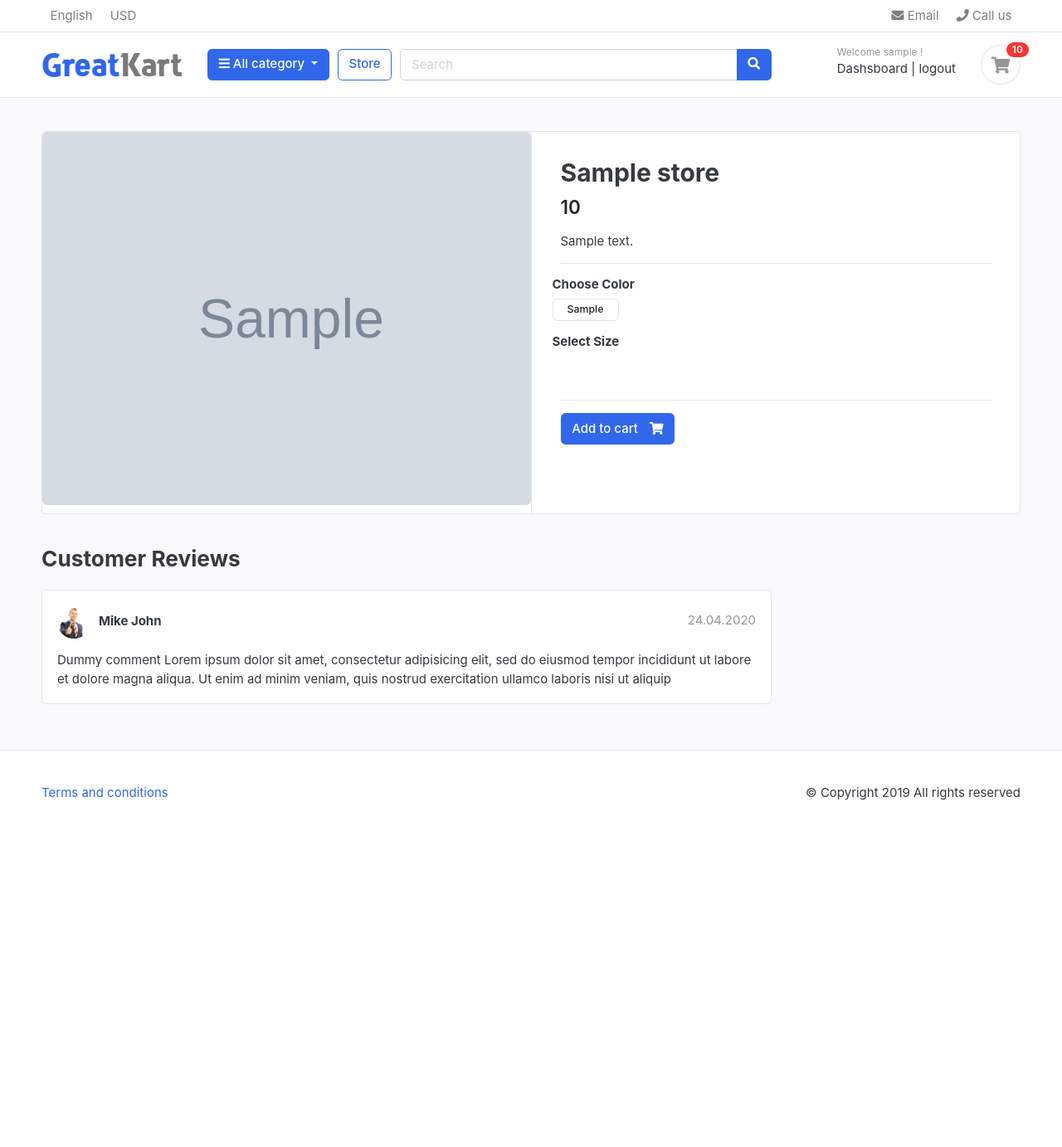
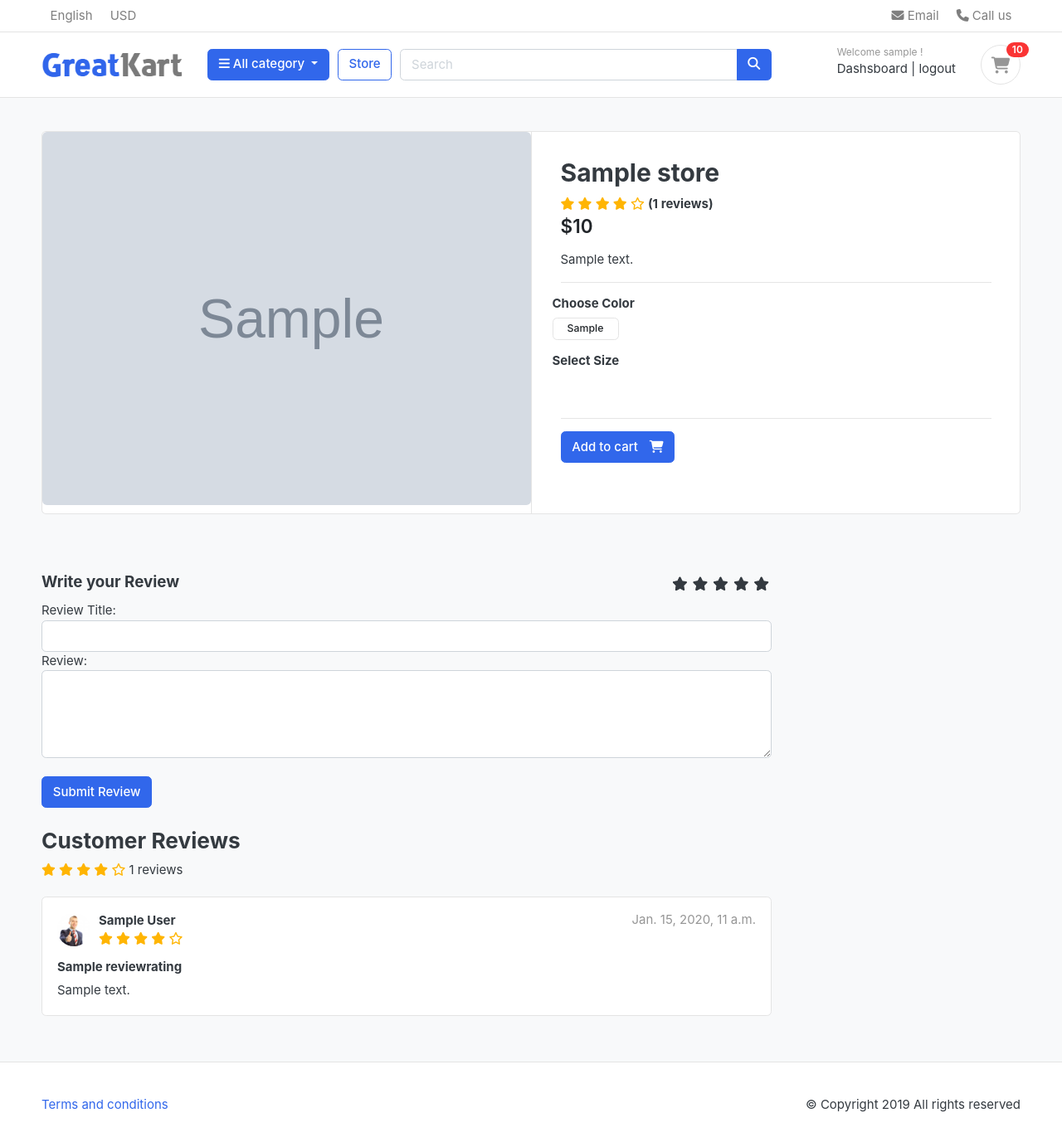
Before and after one commit to mohfadel2022/django-greatkart, a Django app: a page that uses templates/base.html in a window 1280 px wide. Shown: the whole page at 83% size. Before the commit the page ends 965 px from the top, so only its background shows below. Run offline with Django 4.2, Linux system fonts and the light colour scheme; a user stored in the database is signed in; tables that the repository leaves empty hold one stand-in row (values such as "Sample post"); grey boxes marked "Sample" are stand-in pictures; some libraries are stand-ins or nearby versions; some web fonts are replaced.

Commit message:
Review and rating style

```diff
--- a/account/models.py
+++ b/account/models.py
@@ -58,6 +58,9 @@ class Account(AbstractBaseUser):
 
     objects = MyAccountManager()
 
+    def full_name(self):
+        return f'{self.first_name} {self.last_name} '
+
     def __str__(self) -> str:
         return self.email
 
--- /dev/null
+++ b/greatcart/static/css/custom.css
@@ -0,0 +1,43 @@
+.rate{
+    display: inline-block;
+    bottom: 0;
+}
+
+.rate > input{
+    display: none;
+}
+
+.rate > label{
+    float: right;
+}
+
+/* showing the stars */
+.rate > label::before{
+    display: inline-block;
+    font-family: FontAwesome;
+    content: "\f005";
+    font-size: 1.1rem;
+    margin: 0;
+    padding: 0.3rem 0.2rem;
+    cursor: pointer;
+}
+
+/* Half Stars */
+.rate .half::before{
+    position: absolute;
+    content: "\f089";
+    padding-right: 0;
+}
+
+input:checked ~ label, label:hover ~ label, label:hover {
+    color: #ffb503;
+}
+
+input:checked + label:hover , input:checked ~ label:hover, input:checked ~ label:hover ~ label,
+label:hover ~ input:checked ~ label{
+    color: #cc9000;
+}
+
+.rating-star i{
+    color: #ffb503!important;
+}
--- a/store/admin.py
+++ b/store/admin.py
@@ -1,5 +1,5 @@
 from django.contrib import admin
-from .models import Store, Variation
+from .models import Store, Variation, ReviewRating
 
 # Register your models here.
 
@@ -13,5 +13,7 @@ class VariationAdmin(admin.ModelAdmin):
     list_editable = ('is_active',)
     list_filter = ('product', 'variation_category', 'variation_value')
 
+
 admin.site.register(Store, ProductAdmin)
 admin.site.register(Variation, VariationAdmin)
+admin.site.register(ReviewRating)
--- a/store/urls.py
+++ b/store/urls.py
@@ -7,4 +7,5 @@ urlpatterns = [
     path('category/<slug:category_slug>/', views.store, name='products_by_category'),
     path('category/<slug:category_slug>/<slug:product_slug>/', views.product_detail, name='product_detail'),
     path('search/', views.search, name='search'),
+    path('submit_review/<product_id>/', views.submit_review, name='submit_review'),
 ]
--- a/store/views.py
+++ b/store/views.py
@@ -1,12 +1,16 @@
-from django.shortcuts import render, get_object_or_404
+from django.shortcuts import render, get_object_or_404, redirect
 from django.core.paginator import EmptyPage, PageNotAnInteger, Paginator
 from django.db.models import Q
+from django.contrib import messages
 
-from store.models import Store
+from store.models import Store, ReviewRating
 from category.models import Category
 from cart.models import CartItem
 
 from cart.views import _get_cart_id
+from order.models import OrderProduct
+
+from .forms import ReviewForm
 
 # Create your views here.
 
@@ -44,9 +48,23 @@ def product_detail(request, category_slug, product_slug):
     except Exception as e:
         raise e
 
+    if request.user.is_authenticated:
+        try:
+            orderproduct = OrderProduct.objects.filter(product_id = product.id, user=request.user)
+        except OrderProduct.DoesNotExist:
+            orderproduct = None
+    else:
+        orderproduct = None
+
+    # Get the reviews
+    reviews = ReviewRating.objects.filter(product_id = product.id, status=True)
+
+
     context = {
         'product': product,
-        'in_cart': in_cart
+        'in_cart': in_cart,
+        'is_purchased': orderproduct,
+        'reviews': reviews,
     }
 
     return render(request, 'store/product_detail.html', context)
@@ -66,3 +84,27 @@ def search(request):
     }
 
     return render(request, 'store/store.html', context)
+
+def submit_review(request, product_id):
+        url = request.META.get('HTTP_REFERER')
+        try:
+            reviews = ReviewRating.objects.get(user__id=request.user.id, product__id= product_id)
+            form = ReviewForm(request.POST, instance=reviews)
+            form.save()
+            messages.success(request, 'Thank You! Your review has been updates.')
+            return redirect(url)
+
+
+        except ReviewRating.DoesNotExist:
+            form = ReviewForm(request.POST)
+            if form.is_valid():
+                data = ReviewRating()
+                data.subject = form.cleaned_data['subject']
+                data.rating = form.cleaned_data['rating']
+                data.review = form.cleaned_data['review']
+                data.ip = request.META['REMOTE_ADDR']
+                data.product_id = product_id
+                data.user_id = request.user.id
+                data.save()
+                messages.success(request, 'Thank You! Your review has been submitted.')
+                return redirect(url)
--- a/templates/base.html
+++ b/templates/base.html
@@ -21,10 +21,14 @@
 
 <!-- Font awesome 5 -->
 <link href="{% static 'fonts/fontawesome/css/all.min.css' %} " type="text/css" rel="stylesheet">
-
+<link rel="stylesheet" href="https://cdnjs.cloudflare.com/ajax/libs/font-awesome/6.4.2/css/all.min.css" integrity="sha512-z3gLpd7yknf1YoNbCzqRKc4qyor8gaKU1qmn+CShxbuBusANI9QpRohGBreCFkKxLhei6S9CQXFEbbKuqLg0DA==" crossorigin="anonymous" referrerpolicy="no-referrer" />
 <!-- custom style -->
 <link href="{% static 'css/ui.css' %}" rel="stylesheet" type="text/css"/>
 <link href="{% static 'css/responsive.css' %}" rel="stylesheet" media="only screen and (max-width: 1200px)" />
+<link href="{% static 'css/custom.css' %}" rel="stylesheet" type="text/css"/>
+
+
+
 
 <!-- custom javascript -->
 <script src="{% static 'js/script.js' %}" type="text/javascript">
--- a/templates/store/product_detail.html
+++ b/templates/store/product_detail.html
@@ -21,9 +21,19 @@
           <article class="content-body">
 
             <h2 class="title">{{ product.product_name }}</h2>
+            <div class="rating-star">
+              <span>
+                <i class="fa-star{% if product.average_rating == 0.5 %}-half-alt fa{% elif product.average_rating < 1 %} far{% else %} fa{% endif %}" aria-hidden="true"></i>
+                <i class="fa-star{% if product.average_rating == 1.5 %}-half-alt fa{% elif product.average_rating < 2 %} far{% else %} fa{% endif %}" aria-hidden="true"></i>
+                <i class="fa-star{% if product.average_rating == 2.5 %}-half-alt fa{% elif product.average_rating < 3 %} far{% else %} fa{% endif %}" aria-hidden="true"></i>
+                <i class="fa-star{% if product.average_rating == 3.5 %}-half-alt fa{% elif product.average_rating < 4 %} far{% else %} fa{% endif %}" aria-hidden="true"></i>
+                <i class="fa-star{% if product.average_rating == 4.5 %}-half-alt fa{% elif product.average_rating < 5 %} far{% else %} fa{% endif %}" aria-hidden="true"></i>
+              </span>
+              <span><b>({{product.count_reviews}} reviews)</b></span>
+            </div>
 
             <div class="mb-3">
-              <var class="price h4">{{ product.price }}</var>
+              <var class="price h4">${{ product.price }}</var>
             </div>
 
             <p>{{ product.description }}
@@ -72,28 +82,86 @@
     <div class="row">
       <div class="col-md-9">
 
+        <form action="{% url 'submit_review' product.id %}" method="POST" class="mb-4">
+          {%  csrf_token %}
+
+          <!-- Rating Stars -->
+          <div class="mt-5 d-flex justify-content-between align-items-center">
+            {% if user.is_authenticated %}
+              {% if is_purchased %}
+                <h5>Write your Review</h5>
+                <div class="rate">
+                  <input type="radio" name="rating" id="rating10" value="5" required><label  for="rating10" title="5"></label>
+                  <input type="radio" name="rating" id="rating9" value="4.5" required><label for="rating9" title="4.5" class="half"></label>
+                  <input type="radio" name="rating" id="rating8" value="4" required><label for="rating8" title="4"></label>
+                  <input type="radio" name="rating" id="rating7" value="3.5" required <<label for="rating7" title="3.5" class="half"></label>
+                  <input type="radio" name="rating" id="rating6" value="3" required><label for="rating6" title="3"></label>
+                  <input type="radio" name="rating" id="rating5" value="2.5" required><label for="rating5" title="2.5" class="half"></label>
+                  <input type="radio" name="rating" id="rating4" value="2" required><label for="rating4" title="2"></label>
+                  <input type="radio" name="rating" id="rating3" value="1.5" required><label for="rating3" title="1.5" class="half"></label>
+                  <input type="radio" name="rating" id="rating2" value="1" required><label for="rating2" title="1"></label>
+                  <input type="radio" name="rating" id="rating1" value="0.5" required><label for="rating1" title="0.5" class="half"></label>
+                </div>
+
+              </div>
+
+              <div>
+                Review Title:
+                <input type="text" class="form-control" name="subject" required>
+                Review:
+                <textarea name="review" rows="4" class="form-control" required></textarea>
+                <br>
+                  <input type="submit" value="Submit Review" class="btn btn-primary" required>
+                {% else %}
+                  <p>You must purchase this product to post a review.</span> </p>
+                {% endif %}
+            {% else %}
+              <p>You must be logged in to post a review <span><a href="{% url 'login' %}">Login now</a></span> </p>
+            {% endif %}
+          </div>
+          <!-- Alert Messages -->
+          {% include 'includes/alerts.html' %}
+        </form>
+
         <header class="section-heading">
           <h3>Customer Reviews </h3>
-
+          <div class="rating-star">
+            <span>
+              <i class="fa-star{% if product.average_rating == 0.5 %}-half-alt fa{% elif product.average_rating < 1 %} far{% else %} fa{% endif %}" aria-hidden="true"></i>
+              <i class="fa-star{% if product.average_rating == 1.5 %}-half-alt fa{% elif product.average_rating < 2 %} far{% else %} fa{% endif %}" aria-hidden="true"></i>
+              <i class="fa-star{% if product.average_rating == 2.5 %}-half-alt fa{% elif product.average_rating < 3 %} far{% else %} fa{% endif %}" aria-hidden="true"></i>
+              <i class="fa-star{% if product.average_rating == 3.5 %}-half-alt fa{% elif product.average_rating < 4 %} far{% else %} fa{% endif %}" aria-hidden="true"></i>
+              <i class="fa-star{% if product.average_rating == 4.5 %}-half-alt fa{% elif product.average_rating < 5 %} far{% else %} fa{% endif %}" aria-hidden="true"></i>
+            </span>
+            <span>{{product.count_reviews}} reviews</span>
+          </div>
         </header>
-
+        {% for review in reviews %}
           <article class="box mb-3">
             <div class="icontext w-100">
               <img src="{% static '/images/avatars/avatar2.jpg' %}" class="img-xs icon rounded-circle">
               <div class="text">
-              <span class="date text-muted float-md-right">24.04.2020 </span>
-              <h6 class="mb-1">Mike John </h6>
-
+                <span class="date text-muted float-md-right">{{review.updated_at}}</span>
+                <h6 class="mb-1">{{ review.user.full_name }}</h6>
+                <div class="rating-star">
+                  <span>
+                    <i class="fa-star{% if review.rating == 0.5 %}-half-alt fa{% elif review.rating < 1 %} far{% else %} fa{% endif %}" aria-hidden="true"></i>
+                    <i class="fa-star{% if review.rating == 1.5 %}-half-alt fa{% elif review.rating < 2 %} far{% else %} fa{% endif %}" aria-hidden="true"></i>
+                    <i class="fa-star{% if review.rating == 2.5 %}-half-alt fa{% elif review.rating < 3 %} far{% else %} fa{% endif %}" aria-hidden="true"></i>
+                    <i class="fa-star{% if review.rating == 3.5 %}-half-alt fa{% elif review.rating < 4 %} far{% else %} fa{% endif %}" aria-hidden="true"></i>
+                    <i class="fa-star{% if review.rating == 4.5 %}-half-alt fa{% elif review.rating < 5 %} far{% else %} fa{% endif %}" aria-hidden="true"></i>
+                  </span>
+                </div>
               </div>
             </div> <!-- icontext.// -->
             <div class="mt-3">
+              <h6>{{review.subject}}</h6>
               <p>
-              Dummy comment Lorem ipsum dolor sit amet, consectetur adipisicing elit, sed do eiusmod
-              tempor incididunt ut labore et dolore magna aliqua. Ut enim ad minim veniam,
-              quis nostrud exercitation ullamco laboris nisi ut aliquip
+                {{review.review}}
               </p>
             </div>
           </article>
+        {% endfor %}
 
 
 
@@ -103,6 +171,8 @@
 
   </div> <!-- container .//  -->
 </section>
+
+
 <!-- ========================= SECTION CONTENT END// ========================= -->
 
 {% endblock %}
```
Also changed, not shown: order/models.py (+4 -4 lines), store/forms.py (added, +7 -0 lines), store/models.py (+31 -0 lines), templates/store/checkout.html (+5 -5 lines), order/migrations/0001_initial.py (added), store/migrations/0004_reviewrating.py (added), store/migrations/0005_rename_upated_at_reviewrating_updated_at.py (added). Lines whose indentation alone changed are shown as unchanged.
